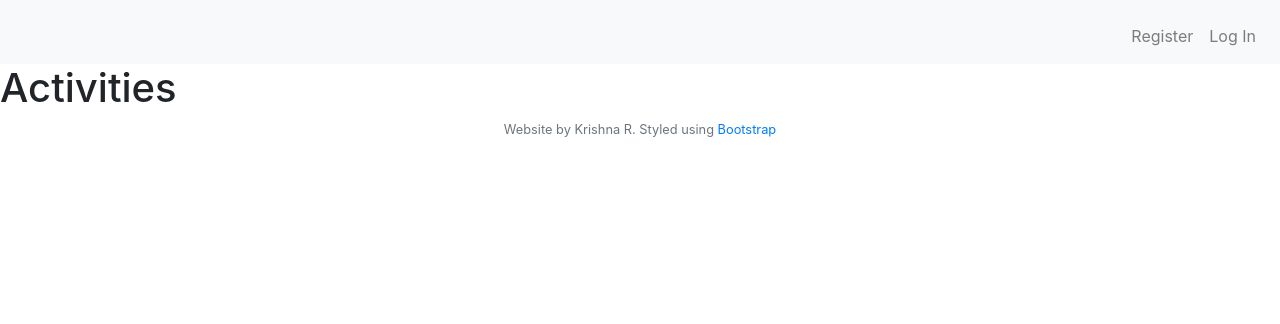
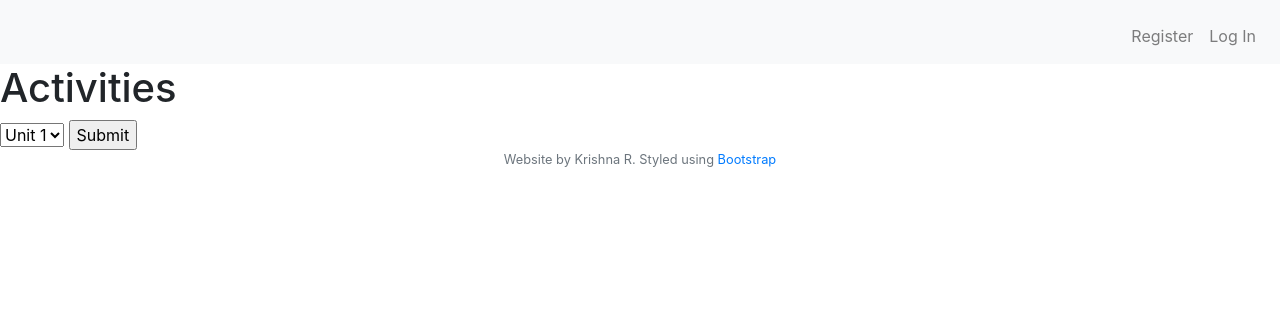
Before and after one commit to krishnarao22/Plastic-project, a Flask app: page /activities in a window 1280 px wide. Shown: the top 324 px of the page. Run offline with Flask 2, Linux system fonts and the light colour scheme; some libraries are stand-ins or nearby versions.

Commit message:
Added for loop in activities.html . Activities.html and /activites path now up.

```diff
--- a/application.py
+++ b/application.py
@@ -84,12 +84,14 @@ def instr():
 @app.route("/activities", methods=["GET", "POST"])
 def act():
     if request.method == "GET":
-        return render_template("activities.html", u1 = units_dict) # REMEMBER TO PASS ON UNITS_DICT
+        return render_template("activities.html", u1 = units_dict)
+    else:
+        return redirect("/information") # FIND A WAY TO PASS ON THE REQUESTED UNIT
 
 @app.route("/information", methods=["GET", "POST"])
 def info():
     if request.method == "GET":
-        maintxt = db.execute("SELECT point_text FROM :tbl", tbl = unit_rqst)
+        maintxt = db.execute("SELECT point_text FROM :tbl", tbl= unit + "_info")
         return render_template("information.html", maintxt=maintxt)
     else:
         if request.form.get("continue") == "yes":
--- a/templates/activities.html
+++ b/templates/activities.html
@@ -6,4 +6,12 @@ Activity Selection
 
 {% block main %}
 <h1>Activities</h1>
+<form action="/activities" method="post">
+    <select name="unit">
+        {% for element in u1 %}
+            <option value={{element}}>{{ u1[element] }}</option>
+        {% endfor %}
+    </select>
+    <input type="submit">
+</form>
 {% endblock %}
```
